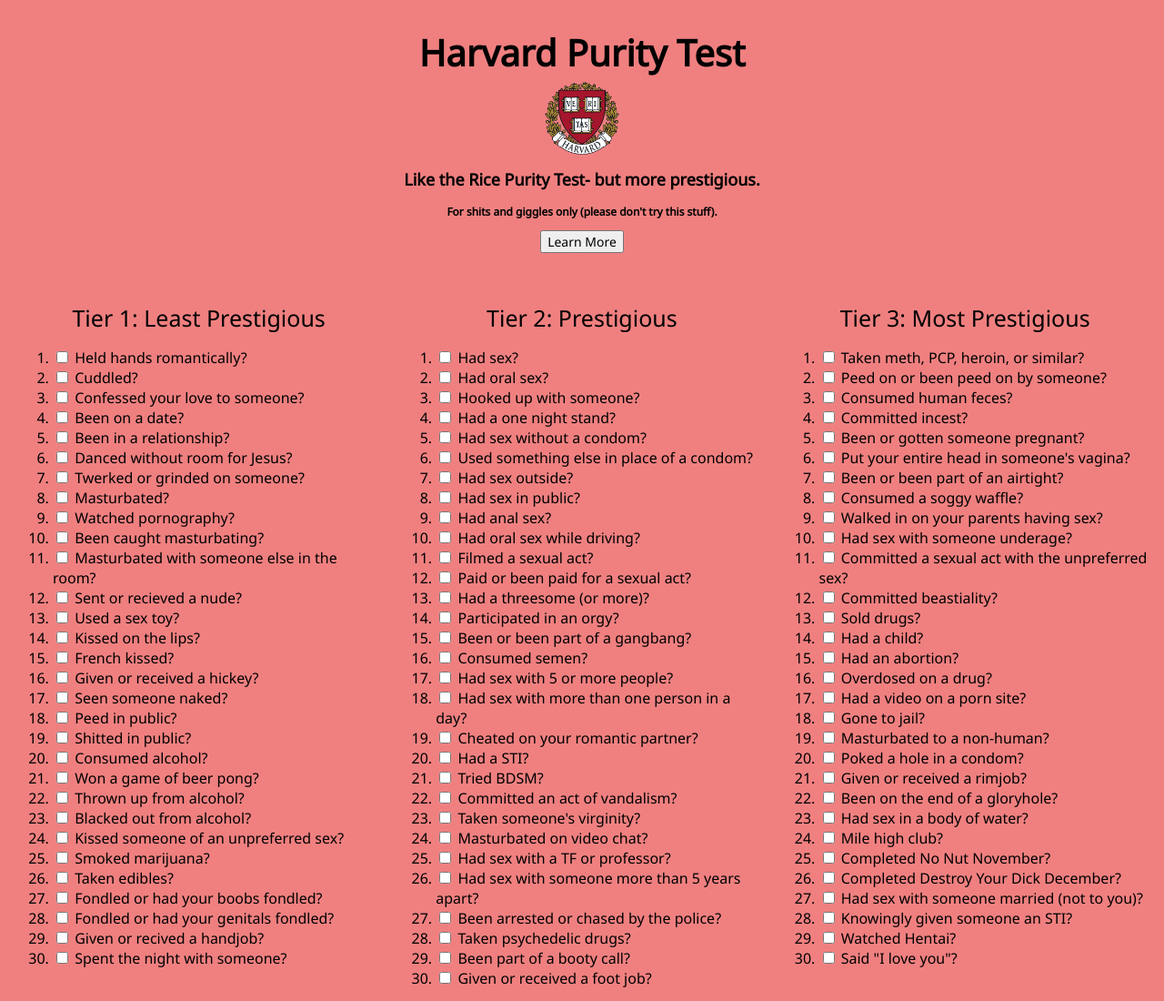
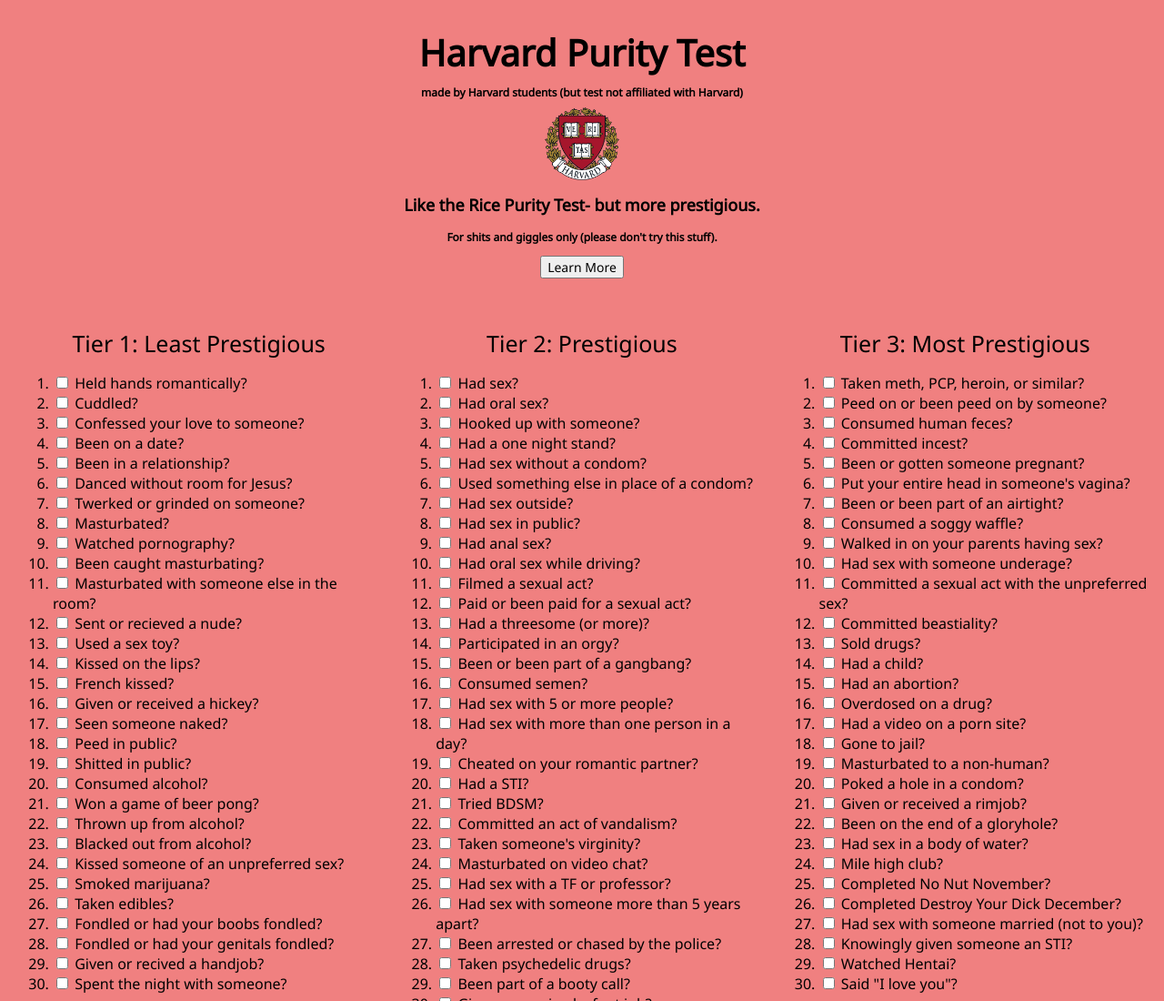
Before and after one commit to aaronzsun/harvardpuritytest, a plain HTML site: page index.html in a window 1280 px wide. Shown: the top 1100 px of the page at 91% size. Drawn offline with Linux system fonts and the light colour scheme.

Commit message:
Add files via upload

```diff
--- a/index.html
+++ b/index.html
@@ -9,6 +9,7 @@
         <div id = "background">
             <br>
             <h1 id = "header"> Harvard Purity Test </h1>
+            <h1 id = "text2"> made by Harvard students (but test not affiliated with Harvard) </h1>
             <img src = "harvardlogo.png" alt = "harvardlogo" id = "harvard">
             <h2 id = "subheader"> Like the Rice Purity Test- but more prestigious. </h2>
             <h3 id = "text2"> For shits and giggles only (please don't try this stuff). </h3>
```
